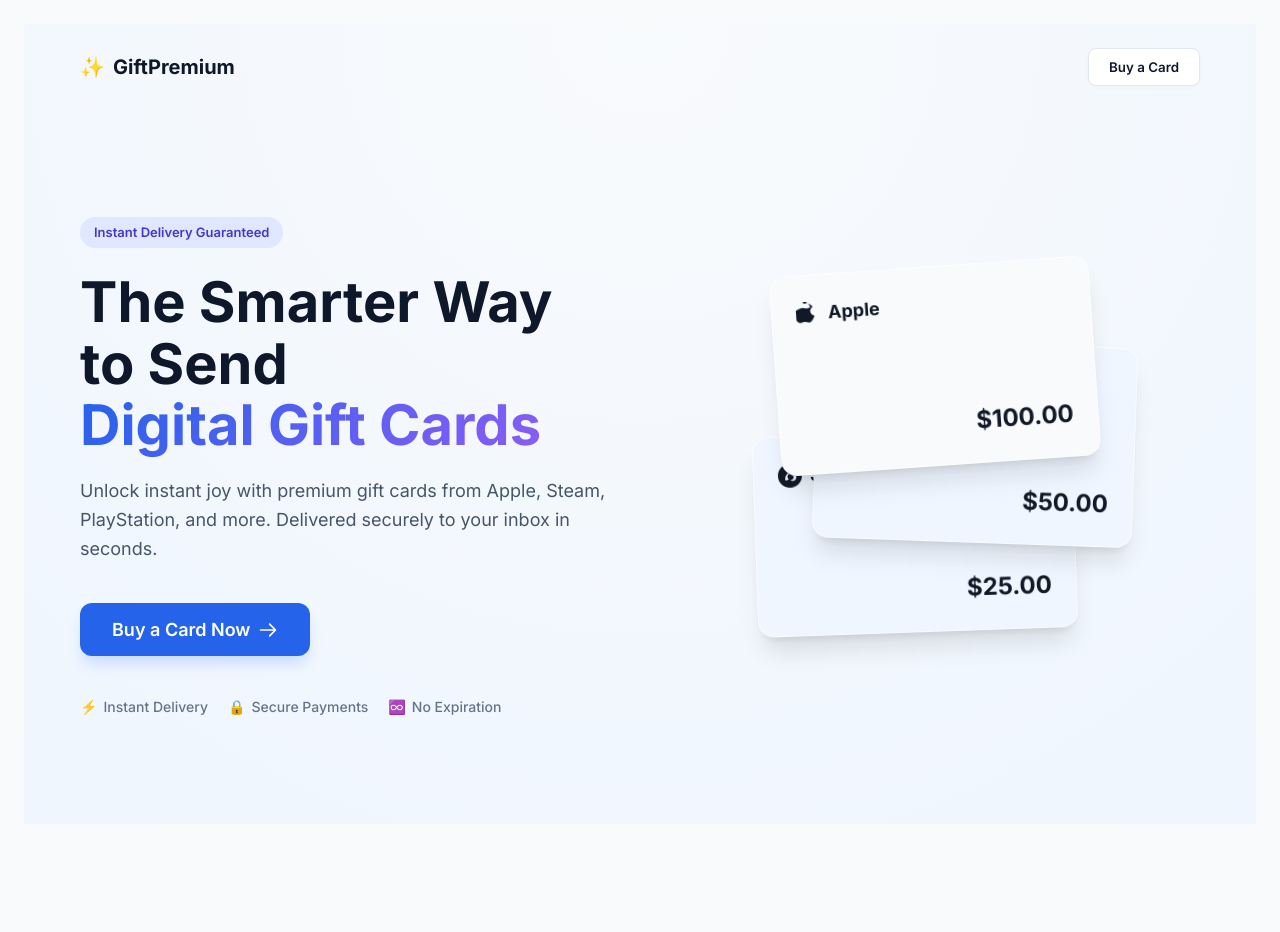
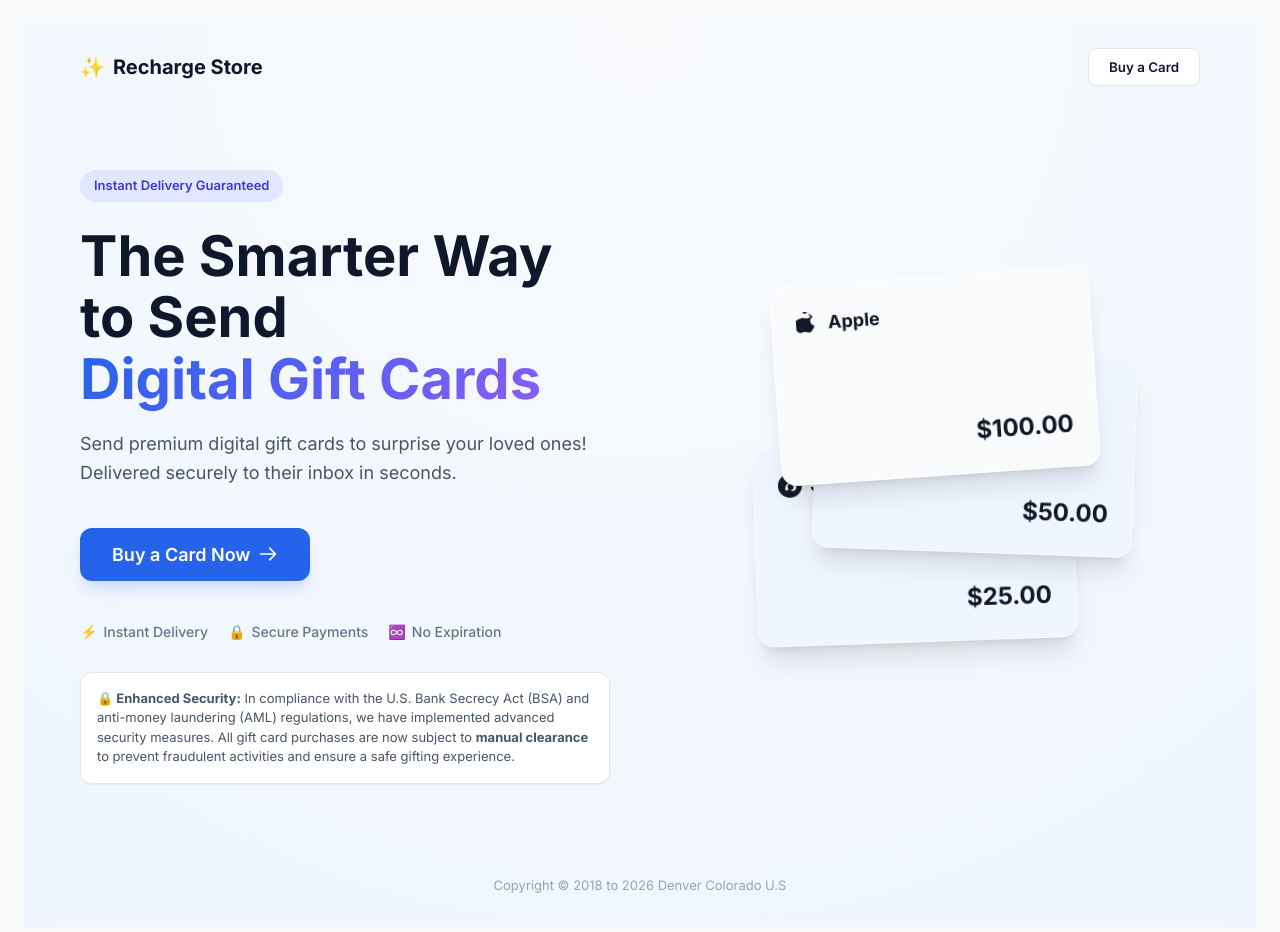
Before and after one commit to Michael-appiah/potential-carnival, a React (Vite) app: page / in a window 1280 px wide. Shown: the top 932 px of the page. Before the commit the page ends 848 px from the top, so only its background shows below. Built offline with nearby package versions, Linux system fonts and the light colour scheme.

Commit message:
UI: update copy and add security notice and footer

```diff
--- a/src/pages/Home.jsx
+++ b/src/pages/Home.jsx
@@ -11,7 +11,7 @@
             <nav className="home-nav">
                 <div className="nav-logo">
                     <span className="logo-icon">✨</span>
-                    <span className="logo-text">GiftPremium</span>
+                    <span className="logo-text">Recharge Store</span>
                 </div>
                 <button
                     onClick={() => navigate('/store')}
@@ -30,7 +30,7 @@
                         <span className="text-gradient">Digital Gift Cards</span>
                     </h1>
                     <p className="hero-subtitle">
-                        Unlock instant joy with premium gift cards from Apple, Steam, PlayStation, and more. Delivered securely to your inbox in seconds.
+                        Send premium digital gift cards to surprise your loved ones! Delivered securely to their inbox in seconds.
                     </p>
 
                     <div className="hero-actions">
@@ -55,6 +55,10 @@
                         <div className="feature">
                             <span className="feature-icon">♾️</span> No Expiration
                         </div>
+                    </div>
+
+                    <div className="security-notice" style={{ marginTop: '30px', padding: '16px', background: '#ffffff', borderRadius: '12px', border: '1px solid #e2e8f0', fontSize: '13px', color: '#475569', lineHeight: '1.5', boxShadow: '0 1px 2px rgba(0,0,0,0.05)' }}>
+                        <strong>🔒 Enhanced Security:</strong> In compliance with the U.S. Bank Secrecy Act (BSA) and anti-money laundering (AML) regulations, we have implemented advanced security measures. All gift card purchases are now subject to <strong>manual clearance</strong> to prevent fraudulent activities and ensure a safe gifting experience.
                     </div>
                 </div>
 
@@ -96,6 +100,11 @@
                     </div>
                 </div>
             </main>
+
+            {/* Footer */}
+            <footer style={{ width: '100%', textAlign: 'center', padding: '32px 24px', color: '#94a3b8', fontSize: '13px', marginTop: 'auto' }}>
+                Copyright &copy; 2018 to 2026 Denver Colorado U.S
+            </footer>
         </div>
     );
 };
```
